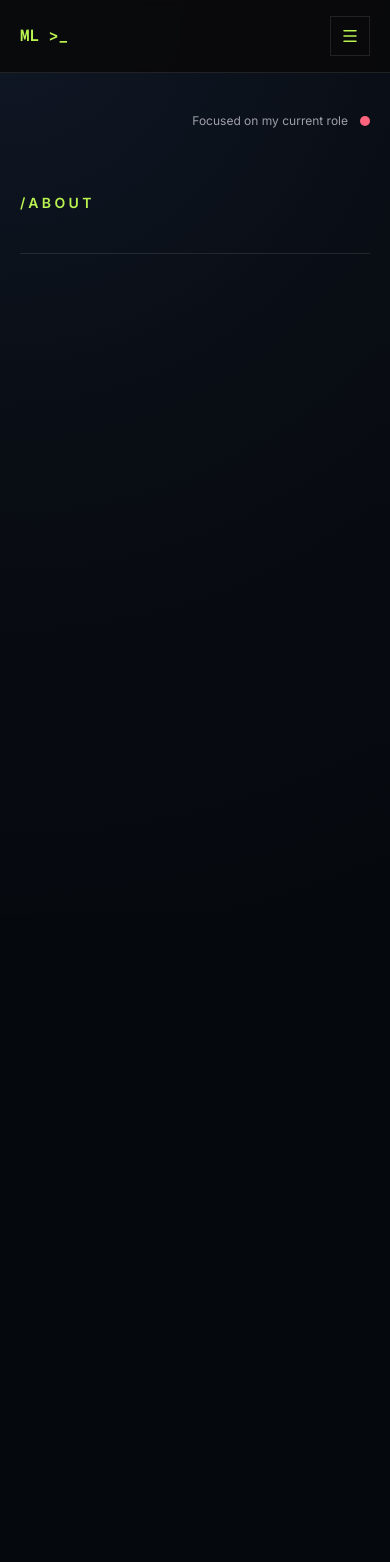
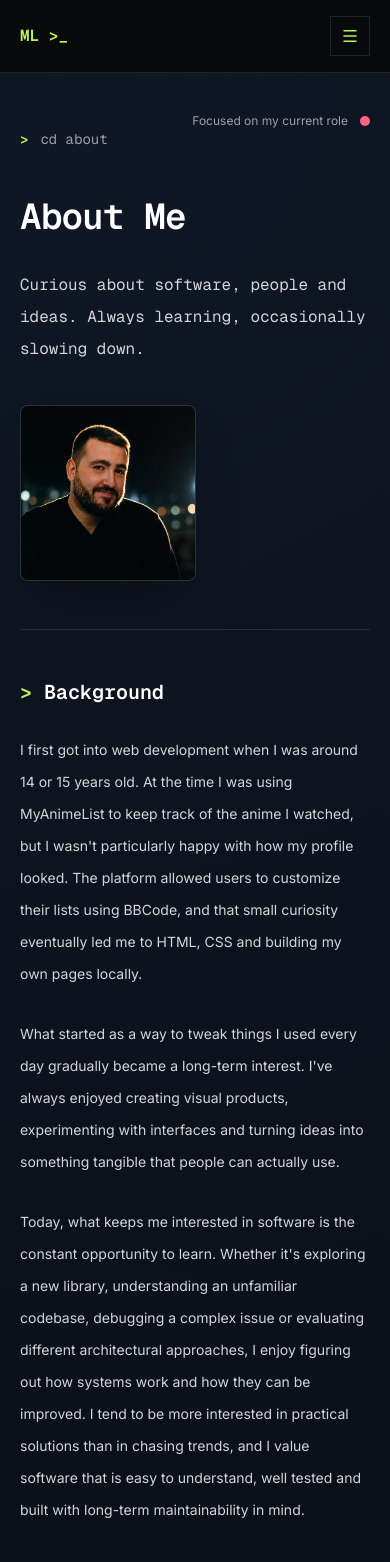
Before and after one commit to hndcore/mlc-portfolio, a Next.js app: page /about in a window 390 px wide. Shown: the top 1562 px of the page. Before the commit the page ends 917 px from the top, so only its background shows below. Built offline with nearby package versions, Linux system fonts and the light colour scheme.

Commit message:
feat: about page

```diff
--- a/app/(home)/components/CoverSection.tsx
+++ b/app/(home)/components/CoverSection.tsx
@@ -10,8 +10,8 @@ const CoverSection = () => {
           <span className="text-lime-300">Better software.</span>
         </h1>
         <p className="max-w-2xl text-base leading-8 text-zinc-400">
-          Senior Frontend Engineer with a focus on code quality, testing and
-          scalable architectures. I help teams build software that lasts.
+          Building software is only part of the job. Keeping it healthy is where
+          things get interesting.
         </p>
       </div>
     </section>
--- /dev/null
+++ b/app/about/about.data.ts
@@ -0,0 +1,39 @@
+export const aboutPortrait = "/portrait.webp";
+
+export const techStack = [
+  "React",
+  "TypeScript",
+  "Next.js",
+  "Tanstack",
+  "Redux",
+  "Redux Sagas",
+  "Zustand",
+  "Jotai",
+  "Angular",
+  "Rxjs",
+  "Ngrx",
+  "Vue",
+  "Pinia",
+  "Node.js",
+  "Express",
+  "NestJS",
+  "MongoDB",
+  "React Native",
+  "Jest",
+  "Vitest",
+  "Testing Library",
+  "Cypress",
+  "Playwright",
+  "ROBOT Framework",
+  "SonarQube",
+  "Tailwind CSS",
+  "Styled Components",
+  "CSS Modules",
+  "Git",
+  "CI/CD",
+  "Storybook",
+  "Vite",
+  "Webpack",
+  "Python",
+  "Linux",
+];
--- a/app/about/page.tsx
+++ b/app/about/page.tsx
@@ -1,9 +1,149 @@
+import Image from "next/image";
 import { PageHeader } from "@/components/ui/PageHeader";
+import Section from "@/components/ui/Section";
+import { aboutPortrait, techStack } from "./about.data";
 
 const AboutPage = () => {
   return (
-    <main className="space-y-10">
+    <main className="space-y-12 lg:space-y-14">
       <PageHeader eyebrow="/about" />
+
+      <section className="grid gap-10 border-b border-white/10 pb-12 lg:grid-cols-[minmax(0,1fr)_13.5rem] lg:items-start lg:gap-16 xl:grid-cols-[minmax(0,44rem)_13.5rem]">
+        <div className="max-w-3xl space-y-8">
+          <h1 className="font-mono text-4xl font-semibold tracking-tight text-white sm:text-5xl">
+            About Me
+          </h1>
+          <p className="max-w-2xl font-mono text-base leading-8 text-zinc-300 sm:text-lg">
+            Curious about software, people and ideas. Always learning,
+            occasionally slowing down.
+          </p>
+        </div>
+
+        <div className="relative h-44 w-44 overflow-hidden rounded-lg border border-white/10 bg-white/[0.03] shadow-2xl shadow-black/30 sm:h-56 sm:w-56 lg:mt-10">
+          <Image
+            src={aboutPortrait}
+            alt="Portrait of Manuel Lopez Camarena"
+            fill
+            sizes="(min-width: 1024px) 224px, 176px"
+            className="object-cover"
+            priority
+          />
+        </div>
+      </section>
+      <Section title="Background">
+        <div className="max-w-5xl space-y-7 text-sm leading-8 text-zinc-300 sm:text-base">
+          <p>
+            I first got into web development when I was around 14 or 15 years
+            old. At the time I was using MyAnimeList to keep track of the anime
+            I watched, but I wasn&apos;t particularly happy with how my profile
+            looked. The platform allowed users to customize their lists using
+            BBCode, and that small curiosity eventually led me to HTML, CSS and
+            building my own pages locally.
+          </p>
+          <p>
+            What started as a way to tweak things I used every day gradually
+            became a long-term interest. I&apos;ve always enjoyed creating
+            visual products, experimenting with interfaces and turning ideas
+            into something tangible that people can actually use.
+          </p>
+          <p>
+            Today, what keeps me interested in software is the constant
+            opportunity to learn. Whether it&apos;s exploring a new library,
+            understanding an unfamiliar codebase, debugging a complex issue or
+            evaluating different architectural approaches, I enjoy figuring out
+            how systems work and how they can be improved. I tend to be more
+            interested in practical solutions than in chasing trends, and I
+            value software that is easy to understand, well tested and built
+            with long-term maintainability in mind.
+          </p>
+          <p>
+            Although frontend development became my main area of expertise,
+            I&apos;ve also worked in full-stack roles learning backend
+            technologies and practices with Node.js and its frameworks along the
+            way. Also, I&apos;ve always had a strong interest in systems as
+            well. Before becoming a web developer I studied systems
+            administration, and Linux remains one of my favourite technologies
+            to work with (I ❤️ my Debian setup), and I enjoy learning about how
+            software interacts with the underlying hardware and operating
+            system. Free Software philosophy and open source communities have
+            also been a big influence on how I think about software and its
+            impact on society. That interest naturally exposed me to areas such
+            as services, infrastructure, automation and DevOps practices, giving
+            me a broader perspective on how software is built and operated
+            beyond the frontend layer. One thing that has consistently defined
+            my career is adaptability. I enjoy stepping into unfamiliar
+            environments, understanding how things work and becoming productive
+            quickly. Over the years I&apos;ve had the opportunity to contribute
+            not only through code, but also through quality initiatives, testing
+            strategies, technical leadership and cross-team collaboration.
+          </p>
+        </div>
+      </Section>
+
+      <Section title="Tech I Use">
+        <ul className="flex max-w-5xl flex-wrap gap-3">
+          {techStack.map((tech) => (
+            <li
+              key={tech}
+              className="rounded-md border border-white/10 bg-white/[0.02] px-4 py-2 font-mono text-sm text-zinc-300"
+            >
+              {tech}
+            </li>
+          ))}
+        </ul>
+      </Section>
+
+      <Section title="Beyond Work" isLast>
+        <>
+          <div className="max-w-5xl space-y-7 text-sm leading-8 text-zinc-300 sm:text-base">
+            <p>
+              Outside of software, I&apos;m naturally drawn to learning and
+              exploring new ideas. History, politics, documentaries and
+              long-form conversations are subjects I regularly come back to,
+              especially when they help explain how people, societies and
+              systems evolve over time.
+            </p>
+            <p>
+              I&apos;m also a long-time fan of science fiction and fantasy.
+              Stories such as Dune, A Song of Ice and Fire and One Piece have
+              shaped my appreciation for worldbuilding, complex systems and the
+              different ways people respond to change, conflict and uncertainty.
+            </p>
+            <p>
+              Cooking is another important part of my daily life. I enjoy
+              planning meals, discovering recipes from different cultures and
+              experimenting with new ingredients and approaches, including
+              vegetarian and vegan cuisine. For me, cooking combines creativity,
+              problem-solving and continuous improvement in much the same way
+              software development does.
+            </p>
+            <p>
+              When I&apos;m away from a screen, I value simple routines that
+              help me disconnect and stay healthy. Walking, training at the gym
+              and spending time outdoors provide a balance to the more
+              analytical side of my work and help me return with a clearer
+              perspective. In a world that constantly pushes for more
+              productivity, I&apos;ve learned to appreciate the value of slowing
+              down. Rest, good sleep and moments of calm are just as important
+              to me as learning, building and improving.
+            </p>
+          </div>
+
+          <blockquote className="grid max-w-5xl grid-cols-[2.5rem_1fr] gap-5 rounded-lg border border-white/10 bg-white/[0.02] p-6 font-mono text-lg leading-8 text-zinc-200 sm:p-8 sm:text-2xl sm:leading-10">
+            <span
+              aria-hidden="true"
+              className="text-5xl font-semibold leading-none text-lime-300"
+            >
+              &ldquo;
+            </span>
+            <p>
+              Intelligence is the ability to avoid doing work, yet getting the
+              work done.{" "}
+              <span className="text-lime-400"> — Linus Torvalds</span>
+            </p>
+          </blockquote>
+        </>
+      </Section>
     </main>
   );
 };
--- a/components/layout/Sidebar.tsx
+++ b/components/layout/Sidebar.tsx
@@ -7,7 +7,6 @@ import { MapPin } from "lucide-react";
 
 export function Sidebar() {
   const pathname = usePathname();
-  console.log("Current pathname:", pathname);
 
   return (
     <aside className="hidden h-dvh w-80 shrink-0 border-r border-white/10 px-8 py-10 lg:flex lg:flex-col">
@@ -56,7 +55,7 @@ export function Sidebar() {
       <div className="mt-auto space-y-5 text-xs text-zinc-400">
         <a
           href={"https://www.google.com/maps/place/Sevilla"}
-          className="flex items-center transition hover:text-lime-300"
+          className="flex items-center transition hover:text-lime-300 mt-4"
         >
           <span className="w-6 font-mono text-[0.65rem] text-lime-300 mb-[3px]">
             <MapPin size="0.85rem" />
--- a/components/ui/PageHeader.tsx
+++ b/components/ui/PageHeader.tsx
@@ -1,12 +1,16 @@
 type PageHeaderProps = {
   eyebrow: string;
+  command?: string;
 };
 
-export function PageHeader({ eyebrow }: PageHeaderProps) {
+export function PageHeader({ eyebrow, command }: PageHeaderProps) {
+  const pageCommand = command ?? eyebrow.replace(/^\//, "").replace(/\/$/, "");
+
   return (
-    <section className="max-w-3xl space-y-4 border-b border-white/10 pb-10">
-      <p className="text-sm font-semibold uppercase tracking-[0.24em] text-lime-300">
-        {eyebrow}
+    <section aria-label="Page location" className="font-mono">
+      <p className="flex items-center gap-3 text-sm text-zinc-400">
+        <span className="font-semibold text-lime-300">&gt;</span>
+        <span>cd {pageCommand}</span>
       </p>
     </section>
   );
--- /dev/null
+++ b/components/ui/Section.tsx
@@ -0,0 +1,26 @@
+import { PropsWithChildren } from "react";
+
+interface SectionProps {
+  title: React.ReactNode;
+  isLast?: boolean;
+}
+
+const Section: React.FC<PropsWithChildren<SectionProps>> = ({
+  title,
+  isLast,
+  children,
+}) => {
+  return (
+    <section
+      className={`space-y-7 ${!isLast && "border-b border-white/10 pb-12"}`}
+    >
+      <h2 className="font-mono text-xl font-semibold text-white">
+        <span className="mr-3 text-lime-300">&gt;</span>
+        {title}
+      </h2>
+      {children}
+    </section>
+  );
+};
+
+export default Section;
```
Also changed, not shown: components/layout/AppShell.tsx (+7 -1 lines), public/portrait.webp (added).
